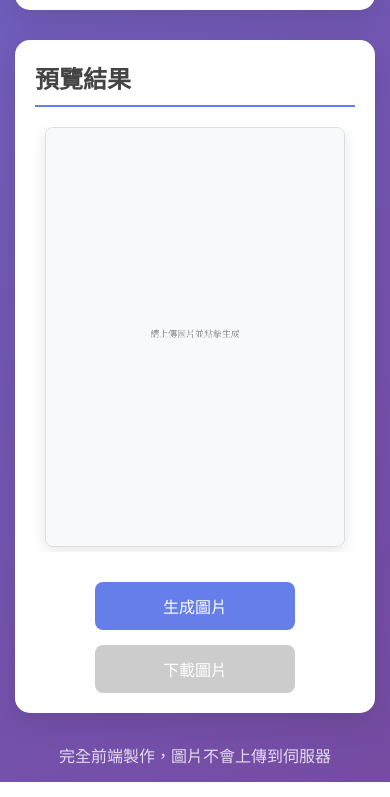
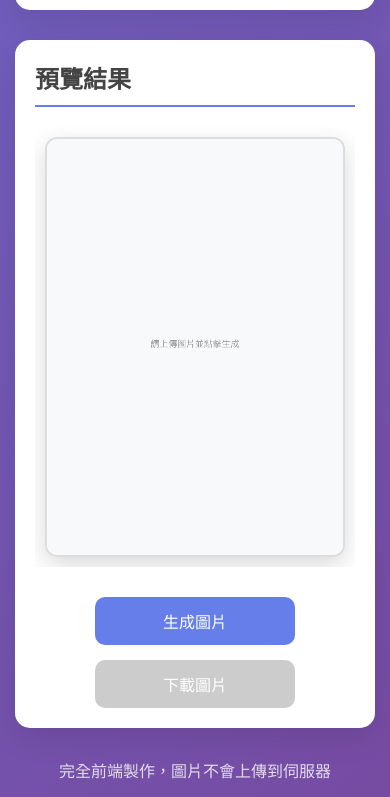
Before and after one commit to tonyonier99/Image-description-generator, a plain HTML site: page index.html in a window 390 px wide. Shown: the part 2112-2909 px from the top of the page. Drawn offline with Linux system fonts and the light colour scheme.

Commit message:
Update style.css

```diff
--- a/style.css
+++ b/style.css
@@ -12,7 +12,7 @@ body {
 }
 
 .container {
-    max-width: 1200px;
+    max-width: 1400px; /* 增加容器寬度以容納更大的預覽 */
     margin: 0 auto;
     padding: 20px;
 }
@@ -242,45 +242,51 @@ section h2 {
     min-height: 100px;
 }
 
-/* Preview Section - 放大五倍 */
+/* Preview Section - 預覽結果放大五倍 */
 .preview-container {
     text-align: center;
     margin-bottom: 30px;
-    overflow-x: auto; /* 如果太大可以橫向滾動 */
+    overflow-x: auto; /* 橫向滾動以防超出 */
+    overflow-y: auto; /* 縱向滾動以防超出 */
+    padding: 20px; /* 增加內邊距 */
 }
 
 #canvas {
     /* Canvas 實際尺寸：800x1120，顯示時放大五倍 */
-    width: 1000px;  /* 200px × 5 = 1000px */
-    height: 1400px; /* 280px × 5 = 1400px */
-    border: 1px solid #ddd;
-    border-radius: 8px;
-    box-shadow: 0 4px 15px rgba(0,0,0,0.1);
+    width: 1000px;  /* 原本 200px × 5 = 1000px */
+    height: 1400px; /* 原本 280px × 5 = 1400px */
+    border: 2px solid #ddd; /* 稍微加粗邊框 */
+    border-radius: 12px; /* 稍微增加圓角 */
+    box-shadow: 0 8px 25px rgba(0,0,0,0.15); /* 增強陰影 */
     /* 讓圖片保持清晰 */
     image-rendering: auto;
     image-rendering: crisp-edges;
     image-rendering: -webkit-optimize-contrast;
-    /* 確保在容器中居中 */
-    max-width: 100%;
-    height: auto; /* 響應式高度 */
+    /* 確保居中顯示 */
+    display: block;
+    margin: 0 auto;
+    /* 背景色，避免透明區域 */
+    background-color: #ffffff;
 }
 
 .action-buttons {
     display: flex;
-    gap: 15px;
+    gap: 20px; /* 增加按鈕間距 */
     justify-content: center;
-    margin-top: 20px; /* 增加一些上邊距 */
+    margin-top: 30px; /* 增加上邊距 */
+    flex-wrap: wrap; /* 允許按鈕換行 */
 }
 
 .btn {
-    padding: 12px 30px;
+    padding: 15px 40px; /* 增加按鈕大小 */
     border: none;
-    border-radius: 8px;
-    font-size: 1rem;
+    border-radius: 10px; /* 增加圓角 */
+    font-size: 1.1rem; /* 增加字體大小 */
     font-weight: 500;
     cursor: pointer;
     transition: all 0.3s ease;
     text-decoration: none;
+    min-width: 150px; /* 設定最小寬度 */
 }
 
 .btn-primary {
@@ -290,7 +296,8 @@ section h2 {
 
 .btn-primary:hover {
     background: #5a6fd8;
-    transform: translateY(-2px);
+    transform: translateY(-3px);
+    box-shadow: 0 8px 20px rgba(102, 126, 234, 0.3);
 }
 
 .btn-secondary {
@@ -300,13 +307,15 @@ section h2 {
 
 .btn-secondary:hover {
     background: #218838;
-    transform: translateY(-2px);
+    transform: translateY(-3px);
+    box-shadow: 0 8px 20px rgba(40, 167, 69, 0.3);
 }
 
 .btn:disabled {
     background: #ccc;
     cursor: not-allowed;
     transform: none;
+    box-shadow: none;
 }
 
 /* Footer */
@@ -317,19 +326,23 @@ footer {
     margin-top: 20px;
 }
 
-/* Responsive */
+/* Responsive - 響應式調整 */
 @media (max-width: 1200px) {
+    .container {
+        max-width: 1200px;
+    }
+
     #canvas {
-        /* 中等螢幕稍微縮小 */
-        width: 800px;   /* 4倍大小 */
+        /* 大螢幕稍微縮小到 4倍 */
+        width: 800px;
         height: 1120px;
     }
 }
 
 @media (max-width: 900px) {
     #canvas {
-        /* 較小螢幕進一步縮小 */
-        width: 600px;   /* 3倍大小 */
+        /* 中等螢幕縮小到 3倍 */
+        width: 600px;
         height: 840px;
     }
 }
@@ -337,6 +350,7 @@ footer {
 @media (max-width: 768px) {
     .container {
         padding: 15px;
+        max-width: 100%;
     }
 
     header h1 {
@@ -367,24 +381,39 @@ footer {
     .action-buttons {
         flex-direction: column;
         align-items: center;
+        gap: 15px;
     }
 
     .btn {
         width: 200px;
+        padding: 12px 30px;
+        font-size: 1rem;
     }
 
-    /* 手機版調整 Canvas 尺寸 */
+    /* 平板調整 Canvas 尺寸到 2.5倍 */
     #canvas {
-        width: 400px;   /* 2倍大小，適合手機 */
+        width: 500px;
+        height: 700px;
+    }
+}
+
+@media (max-width: 600px) {
+    #canvas {
+        /* 手機縮小到 2倍 */
+        width: 400px;
         height: 560px;
     }
 }
 
 @media (max-width: 480px) {
     #canvas {
-        /* 小手機進一步縮小 */
-        width: 300px;   /* 1.5倍大小 */
+        /* 小手機縮小到 1.5倍 */
+        width: 300px;
         height: 420px;
+    }
+
+    .preview-container {
+        padding: 10px;
     }
 }
 
@@ -404,9 +433,21 @@ footer {
         height: 550px;
     }
 
-    /* 超大螢幕可以顯示完整的5倍大小 */
+    /* 超大螢幕顯示完整的 5倍大小 */
     #canvas {
         width: 1000px;
         height: 1400px;
     }
 }
+
+@media (min-width: 1600px) {
+    .container {
+        max-width: 1600px;
+    }
+
+    /* 更大螢幕可以顯示更大的預覽 */
+    #canvas {
+        width: 1200px;  /* 6倍大小 */
+        height: 1680px;
+    }
+}
```
